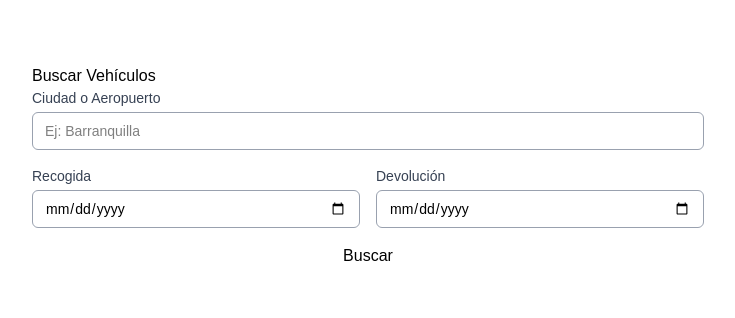
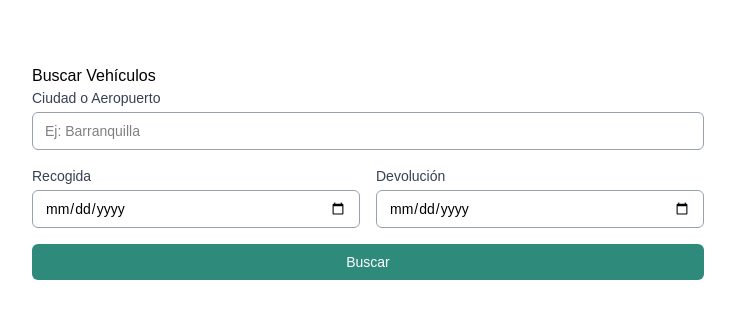
Before and after one commit to gabrielceh/rental-test, a Next.js app: page / in a window 1280 px wide. Shown: the top 318 px of the page, without its empty margins (272-1007 px from the left). Built offline with nearby package versions, Linux system fonts and the light colour scheme.

Commit message:
component Button, instalando clsx

```diff
--- a/app/globals.css
+++ b/app/globals.css
@@ -2,14 +2,20 @@
 
 :root {
   --background: #ffffff;
-  --foreground: #2e2e2e;
+  --foreground: #1b1b1b;
   --primary: #2E8B7C;
+  --primary-hover: #175248;
+  --secondary: #2c394d;
+  --secondary-hover: #0f203a;
 }
 
 @theme inline {
   --color-background: var(--background);
   --color-foreground: var(--foreground);
   --color-primary: var(--primary);
+  --color-primary-hover: var(--primary-hover);
+  --color-secondary: var(--secondary);
+  --color-secondary-hover: var(--secondary-hover);
   --font-sans: var(--font-geist-sans);
   --font-mono: var(--font-geist-mono);
 }
--- /dev/null
+++ b/modules/shared/ui/Button/Button.tsx
@@ -0,0 +1,38 @@
+import clsx from 'clsx';
+import {  ButtonHTMLAttributes, forwardRef } from 'react';
+
+type ButtonVariants = "primary" | "secondary";
+
+interface ButtonProps extends ButtonHTMLAttributes<HTMLButtonElement>{
+  variant?: ButtonVariants;
+}
+
+
+export const Button = forwardRef<HTMLButtonElement, ButtonProps>(
+  ({variant = "primary", ...props}, ref) => {
+
+    return (
+      <button
+        ref={ref}
+        {...props}
+        className={
+          clsx(
+            variantColoir(variant),
+            'rounded-md px-3 py-2 md:text-sm cursor-pointer disabled:cursor-not-allowed disabled:opacity-50 transition-all'
+          )
+        }
+      />
+    );
+  }
+)
+
+Button.displayName = 'Button';
+
+const variantColoir = (variant: ButtonVariants) => {
+  const variants = {
+    "primary": 'bg-primary text-white hover:bg-primary-hover',
+    "secondary": 'bg-secondary text-white hover:bg-secondary-hover',
+  };
+
+  return variants[variant] ?? variants["primary"];
+}
--- a/modules/vehicles/presentation/components/SearchForm.tsx
+++ b/modules/vehicles/presentation/components/SearchForm.tsx
@@ -2,8 +2,9 @@
 
 import { useState } from 'react';
 
-import { Input } from '@/modules/shared/components';
+import { Input } from '@/modules/shared/ui';
 import { useRouter } from 'next/navigation';
+import { Button } from '@/modules/shared/ui/Button/Button';
 
 const initialForm = {
   location: '',
@@ -19,7 +20,6 @@ export default function SearchForm() {
 
   const router = useRouter();
 
-
   const onSearch = () => {
     console.log('Searching for vehicles...');
     console.log('Location:', location);
@@ -29,7 +29,6 @@ export default function SearchForm() {
     router.push('/results');
   };
 
-
   return (
     <form
       onSubmit={(e) => {
@@ -38,39 +37,34 @@ export default function SearchForm() {
       }}
       className='flex flex-col gap-4'
     >
-
       <Input
         label='Ciudad o Aeropuerto'
-        id="location"
+        id='location'
         value={form.location}
-        onChange={(e) => setForm({...form, location: e.target.value})}
+        onChange={(e) => setForm({ ...form, location: e.target.value })}
         placeholder='Ej: Barranquilla'
       />
       <section className='grid grid-cols-2 gap-4'>
-
         <Input
           label='Recogida'
-        id="pickup"
+          id='pickup'
           type='date'
           value={form.pickup}
-        onChange={(e) => setForm({...form, pickup: e.target.value})}
+          onChange={(e) => setForm({ ...form, pickup: e.target.value })}
           placeholder='Fecha'
         />
 
         <Input
           label='Devolución'
-        id="returnDate"
+          id='returnDate'
           type='date'
           value={form.returnDate}
-        onChange={(e) => setForm({...form, returnDate: e.target.value})}
+          onChange={(e) => setForm({ ...form, returnDate: e.target.value })}
           placeholder='Fecha'
-
         />
       </section>
 
-
-
-      <button type="submit">Buscar</button>
+      <Button type='submit'>Buscar</Button>
     </form>
   );
 }
--- a/package.json
+++ b/package.json
@@ -9,6 +9,7 @@
     "lint": "eslint"
   },
   "dependencies": {
+    "clsx": "2.1.1",
     "next": "16.2.3",
     "react": "19.2.4",
     "react-dom": "19.2.4"
```
Also changed, not shown: modules/shared/ui/Input/Input.tsx (renamed from modules/shared/components/Input/Input.tsx), modules/shared/ui/index.ts (renamed from modules/shared/components/index.ts), 1 other file (tests, documents, lock files or other folders). Lines whose indentation alone changed are shown as unchanged.
